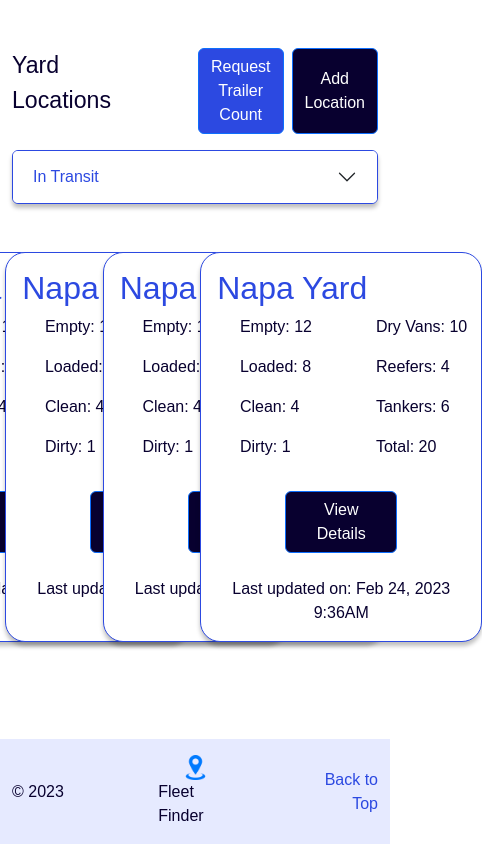
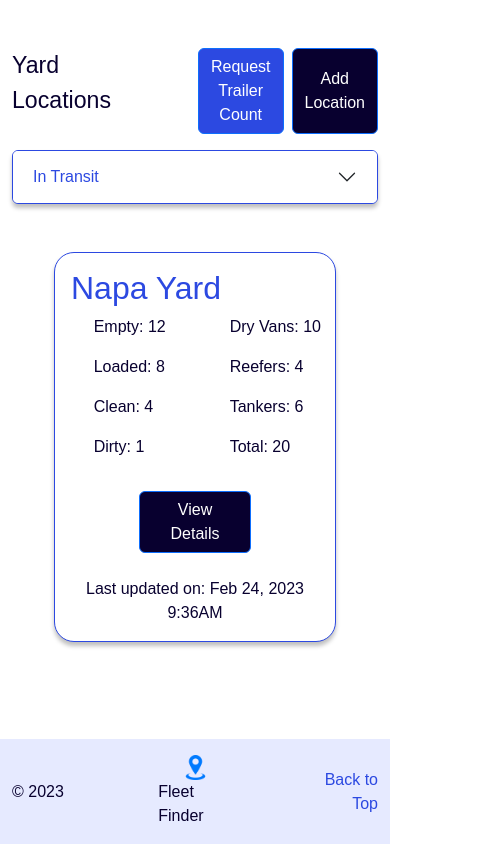
Before and after one commit to rooted92/frontendFF, a React (Create React App) app: page /DispatchDashboard in a window 390 px wide. Shown: the whole page, 482 px wide, since content can reach past the window. Built offline with nearby package versions, Linux system fonts and the light colour scheme; a web font is replaced by a local one.

Commit message:
Added responsiveness to location cards

```diff
--- a/src/components/FooterComponent.tsx
+++ b/src/components/FooterComponent.tsx
@@ -3,7 +3,7 @@ import { Col, Container, Row, Nav } from "react-bootstrap";
 import { Link } from "react-router-dom";
 import FleetFinderIcon from '../assets/fleetlogo.png';
 
-const Footer = () => {
+const Footer = (): JSX.Element => {
     return (
         <Container fluid className="w-100 mt-3 footer">
             <Row className="h-100 d-flex justify-content-between">
--- a/src/components/SignInComponent.tsx
+++ b/src/components/SignInComponent.tsx
@@ -5,7 +5,7 @@ import FleetFinderIcon from '../assets/fleetlogo.png';
 import { Link, useNavigate } from 'react-router-dom';
 
 
-function SignIn(): JSX.Element {
+const SignIn = (): JSX.Element => {
 
     let navigate = useNavigate();
 
--- a/src/components/dispatcheraccount/DispatchDashboard.tsx
+++ b/src/components/dispatcheraccount/DispatchDashboard.tsx
@@ -1,9 +1,14 @@
-import React from "react";
+import React, { useState } from "react";
 import Footer from "../FooterComponent";
 import { Button, Col, Container, Row, Accordion, Card } from "react-bootstrap";
 import '../../App.css';
 
-const DispatchDashboard = () => {
+// Create a models folder and import from there trailer, driver, etc. models
+
+const DispatchDashboard = (): JSX.Element => {
+
+    const [truckNumber, setTruckNumber] = useState(0);
+
     return (
         <>
             {/* Template for Dispatch Dashboard (also template for how pages will be structured out to avoid issues with footer not staying in place) */}
@@ -57,7 +62,7 @@ const DispatchDashboard = () => {
                         </Row>
                         <Row className="my-5 d-flex justify-content-center">
                             {/* here we will map through the yard locations array and create col-3 divs for each card. */}
-                            <Col className="col-3 d-flex flex-column align-items-center">
+                            <Col className="col-12 col-md-6 col-lg-4 col-xxl-3 mb-3 d-flex flex-column align-items-center">
                                 <Card>
                                     <Card.Body>
                                         <Card.Title>Napa Yard</Card.Title>
@@ -90,105 +95,7 @@ const DispatchDashboard = () => {
                                     </Card.Body>
                                 </Card>
                             </Col>
-                            <Col className="col-3 d-flex flex-column align-items-center">
-                                <Card>
-                                    <Card.Body>
-                                        <Card.Title>Napa Yard</Card.Title>
-                                        <Card.Text>
-                                            <Row className="d-flex justify-content-around">
-                                                <Col className="col-4 text-nowrap">
-                                                    <p>Empty: 12</p>
-                                                    <p>Loaded: 8</p>
-                                                    <p>Clean: 4</p>
-                                                    <p>Dirty: 1</p>
-                                                </Col>
-                                                <Col className="col-4 text-nowrap">
-                                                    <p>Dry Vans: 10</p>
-                                                    <p>Reefers: 4</p>
-                                                    <p>Tankers: 6</p>
-                                                    <p>Total: 20</p>
-                                                </Col>
-                                            </Row>
-                                        </Card.Text>
-                                        <Row className="d-flex justify-content-center">
-                                            <Col className="col-6">
-                                                <Button className="darkBlueBG">View Details</Button>
-                                            </Col>
-                                        </Row>
-                                        <Row>
-                                            <Col>
-                                                <p className="m-0 mt-4 text-center">Last updated on: Feb 24, 2023 9:36AM</p>
-                                            </Col>
-                                        </Row>
-                                    </Card.Body>
-                                </Card>
-                            </Col>
-                            <Col className="col-3 d-flex flex-column align-items-center">
-                                <Card>
-                                    <Card.Body>
-                                        <Card.Title>Napa Yard</Card.Title>
-                                        <Card.Text>
-                                            <Row className="d-flex justify-content-around">
-                                                <Col className="col-4 text-nowrap">
-                                                    <p>Empty: 12</p>
-                                                    <p>Loaded: 8</p>
-                                                    <p>Clean: 4</p>
-                                                    <p>Dirty: 1</p>
-                                                </Col>
-                                                <Col className="col-4 text-nowrap">
-                                                    <p>Dry Vans: 10</p>
-                                                    <p>Reefers: 4</p>
-                                                    <p>Tankers: 6</p>
-                                                    <p>Total: 20</p>
-                                                </Col>
-                                            </Row>
-                                        </Card.Text>
-                                        <Row className="d-flex justify-content-center">
-                                            <Col className="col-6">
-                                                <Button className="darkBlueBG">View Details</Button>
-                                            </Col>
-                                        </Row>
-                                        <Row>
-                                            <Col>
-                                                <p className="m-0 mt-4 text-center">Last updated on: Feb 24, 2023 9:36AM</p>
-                                            </Col>
-                                        </Row>
-                                    </Card.Body>
-                                </Card>
-                            </Col>
-                            <Col className="col-3 d-flex flex-column align-items-center">
-                                <Card>
-                                    <Card.Body>
-                                        <Card.Title>Napa Yard</Card.Title>
-                                        <Card.Text>
-                                            <Row className="d-flex justify-content-around">
-                                                <Col className="col-4 text-nowrap">
-                                                    <p>Empty: 12</p>
-                                                    <p>Loaded: 8</p>
-                                                    <p>Clean: 4</p>
-                                                    <p>Dirty: 1</p>
-                                                </Col>
-                                                <Col className="col-4 text-nowrap">
-                                                    <p>Dry Vans: 10</p>
-                                                    <p>Reefers: 4</p>
-                                                    <p>Tankers: 6</p>
-                                                    <p>Total: 20</p>
-                                                </Col>
-                                            </Row>
-                                        </Card.Text>
-                                        <Row className="d-flex justify-content-center">
-                                            <Col className="col-6">
-                                                <Button className="darkBlueBG">View Details</Button>
-                                            </Col>
-                                        </Row>
-                                        <Row>
-                                            <Col>
-                                                <p className="m-0 mt-4 text-center">Last updated on: Feb 24, 2023 9:36AM</p>
-                                            </Col>
-                                        </Row>
-                                    </Card.Body>
-                                </Card>
-                            </Col>
+
                         </Row>
                     </Container>
                 </div>
```
